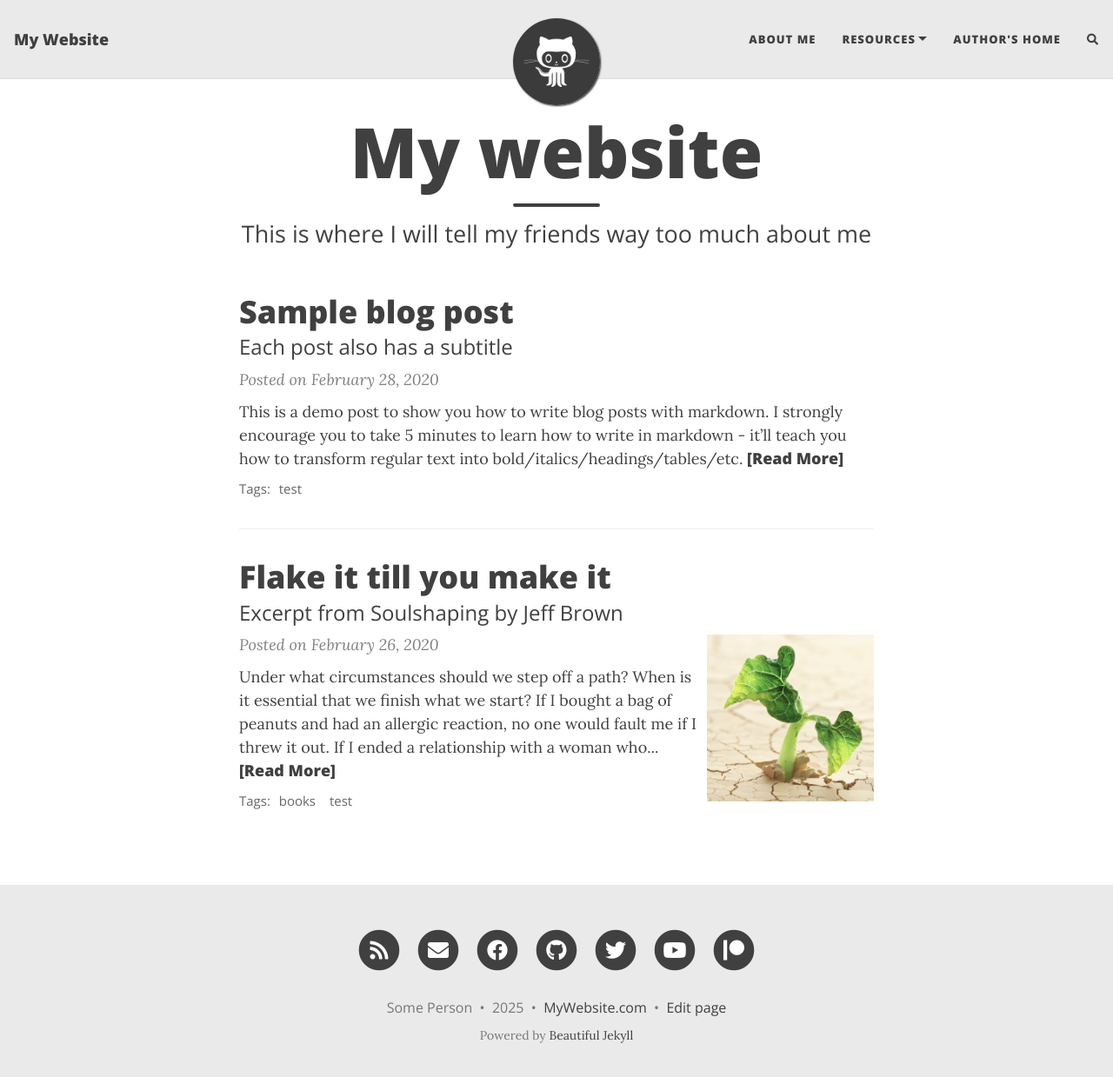
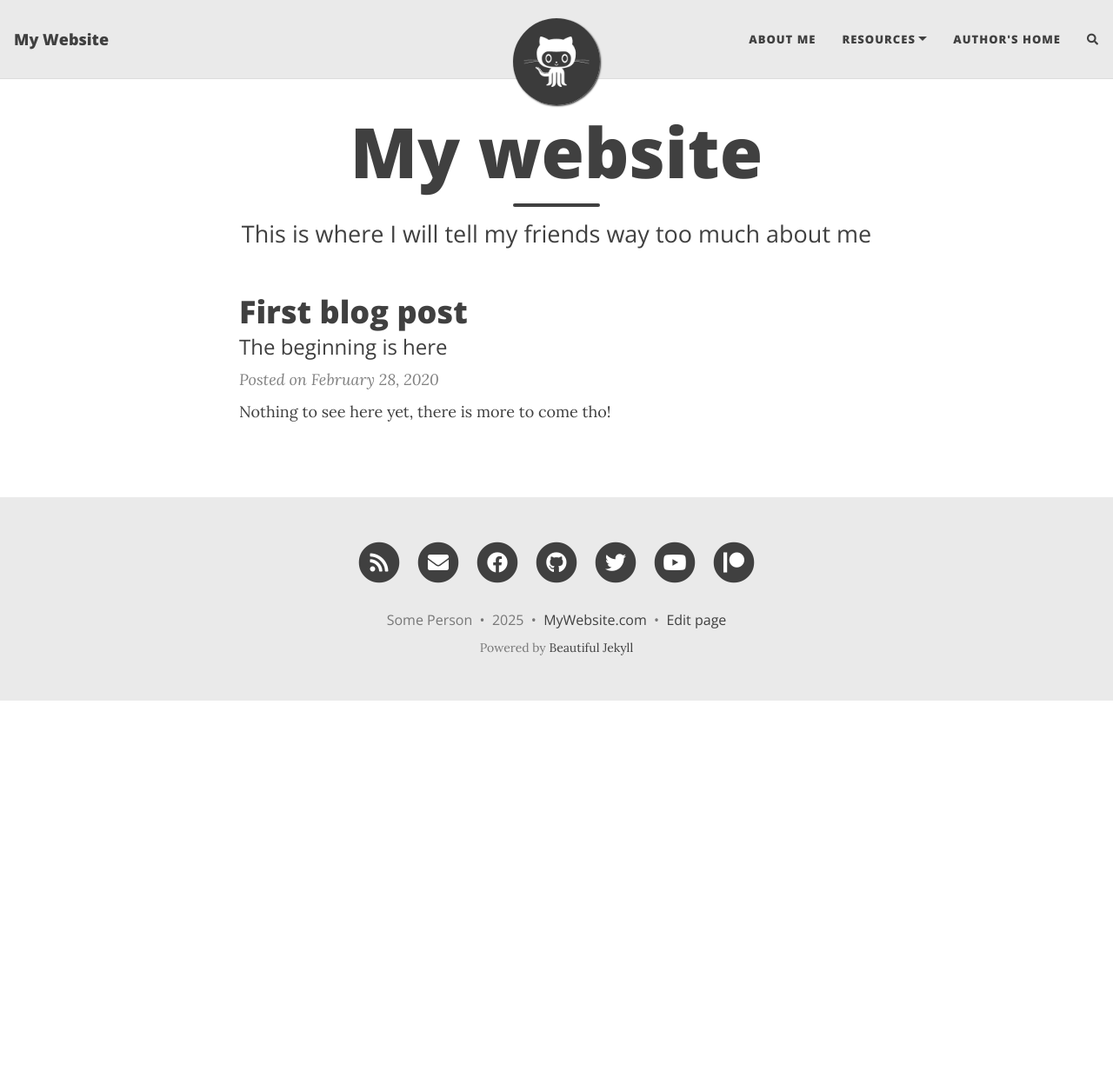
Before and after one commit to uunitty/uunitty.github.io, a Jekyll site: the page built from index.html, in a window 1280 px wide and 1252 px high. Shown: the top 1239 px of the window at 87% size. Built offline with Jekyll 4.4.1, drawn with Linux system fonts in a browser that asks for light colours; nearby versions of some CDN libraries; the list of posts is cut into pages by our own code; comment, search, counter and statistics services are not loaded.

Commit message:
First update to the website

````diff
--- a/_posts/2020-02-26-flake-it-till-you-make-it.md
+++ /dev/null
@@ -1,17 +0,0 @@
----
-layout: post
-title: Flake it till you make it
-subtitle: Excerpt from Soulshaping by Jeff Brown
-cover-img: /assets/img/path.jpg
-thumbnail-img: /assets/img/thumb.png
-share-img: /assets/img/path.jpg
-tags: [books, test]
----
-
-Under what circumstances should we step off a path? When is it essential that we finish what we start? If I bought a bag of peanuts and had an allergic reaction, no one would fault me if I threw it out. If I ended a relationship with a woman who hit me, no one would say that I had a commitment problem. But if I walk away from a seemingly secure route because my soul has other ideas, I am a flake?
-
-The truth is that no one else can definitively know the path we are here to walk. It’s tempting to listen—many of us long for the omnipotent other—but unless they are genuine psychic intuitives, they can’t know. All others can know is their own truth, and if they’ve actually done the work to excavate it, they will have the good sense to know that they cannot genuinely know anyone else’s. Only soul knows the path it is here to walk. Since you are the only one living in your temple, only you can know its scriptures and interpretive structure.
-
-At the heart of the struggle are two very different ideas of success—survival-driven and soul-driven. For survivalists, success is security, pragmatism, power over others. Success is the absence of material suffering, the nourishing of the soul be damned. It is an odd and ironic thing that most of the material power in our world often resides in the hands of younger souls. Still working in the egoic and material realms, they love the sensations of power and focus most of their energy on accumulation. Older souls tend not to be as materially driven. They have already played the worldly game in previous lives and they search for more subtle shades of meaning in this one—authentication rather than accumulation. They are often ignored by the culture at large, although they really are the truest warriors.
-
-A soulful notion of success rests on the actualization of our innate image. Success is simply the completion of a soul step, however unsightly it may be. We have finished what we started when the lesson is learned. What a fear-based culture calls a wonderful opportunity may be fruitless and misguided for the soul. Staying in a passionless relationship may satisfy our need for comfort, but it may stifle the soul. Becoming a famous lawyer is only worthwhile if the soul demands it. It is an essential failure if you are called to be a monastic this time around. If you need to explore and abandon ten careers in order to stretch your soul toward its innate image, then so be it. Flake it till you make it.
--- a/_posts/2020-02-28-test-markdown.md
+++ b/_posts/2020-02-28-test-markdown.md
@@ -1,78 +1,8 @@
 ---
 layout: post
-title: Sample blog post
-subtitle: Each post also has a subtitle
-gh-repo: daattali/beautiful-jekyll
-gh-badge: [star, fork, follow]
-tags: [test]
-comments: true
+title: First blog post
+subtitle: The beginning is here
+comments: false
 ---
 
-This is a demo post to show you how to write blog posts with markdown.  I strongly encourage you to [take 5 minutes to learn how to write in markdown](https://markdowntutorial.com/) - it'll teach you how to transform regular text into bold/italics/headings/tables/etc.
-
-**Here is some bold text**
-
-## Here is a secondary heading
-
-Here's a useless table:
-
-| Number | Next number | Previous number |
-| :------ |:--- | :--- |
-| Five | Six | Four |
-| Ten | Eleven | Nine |
-| Seven | Eight | Six |
-| Two | Three | One |
-
-
-How about a yummy crepe?
-
-![Crepe](https://s3-media3.fl.yelpcdn.com/bphoto/cQ1Yoa75m2yUFFbY2xwuqw/348s.jpg)
-
-It can also be centered!
-
-![Crepe](https://s3-media3.fl.yelpcdn.com/bphoto/cQ1Yoa75m2yUFFbY2xwuqw/348s.jpg){: .mx-auto.d-block :}
-
-Here's a code chunk:
-
-~~~
-var foo = function(x) {
-  return(x + 5);
-}
-foo(3)
-~~~
-
-And here is the same code with syntax highlighting:
-
-```javascript
-var foo = function(x) {
-  return(x + 5);
-}
-foo(3)
-```
-
-And here is the same code yet again but with line numbers:
-
-{% highlight javascript linenos %}
-var foo = function(x) {
-  return(x + 5);
-}
-foo(3)
-{% endhighlight %}
-
-## Boxes
-You can add notification, warning and error boxes like this:
-
-### Notification
-
-{: .box-note}
-**Note:** This is a notification box.
-
-### Warning
-
-{: .box-warning}
-**Warning:** This is a warning box.
-
-### Error
-
-{: .box-error}
-**Error:** This is an error box.
+Nothing to see here yet, there is more to come tho!
--- a/aboutme.md
+++ b/aboutme.md
@@ -4,13 +4,4 @@ title: About me
 subtitle: Why you'd want to go on a date with me
 ---
 
-My name is Inigo Montoya. I have the following qualities:
-
-- I rock a great mustache
-- I'm extremely loyal to my family
-
-What else do you need?
-
-### My story
-
-To be honest, I'm having some trouble remembering right now, so why don't you just watch [my movie](https://en.wikipedia.org/wiki/The_Princess_Bride_%28film%29) and it will answer **all** your questions.
+My name is Uunitty. I am a blue team SOC analyst and wanna be gangster hacker. I am here to post about Cyber Security and other things that interest me.
````
